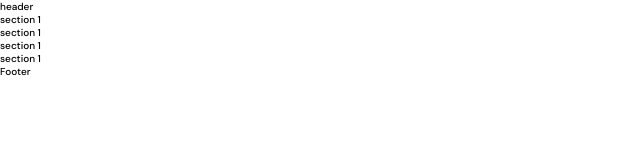
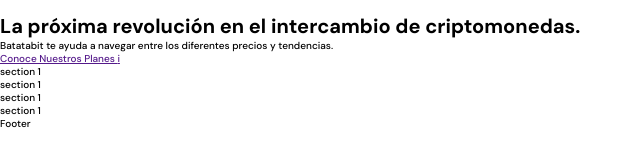
Before and after one commit to nescalan/mobileFirst, a plain HTML site: page index.html in a window 1280 px wide. Shown: the whole page, without its empty margins (0-643 px from the left). Drawn offline with Linux system fonts and the light colour scheme.

Commit message:
Maquetacion del Heder

```diff
--- a/index.html
+++ b/index.html
@@ -11,7 +11,14 @@
 </head>
 <body>
 <!--    ---------- HEADER ----------    -->
-    <header>header</header>
+    <header>
+        <img src="" alt="">
+        <div>
+            <h1>La próxima revolución en el intercambio de criptomonedas.</h1>
+            <p>Batatabit te ayuda a navegar entre los diferentes precios y tendencias.</p>
+            <a href="">Conoce Nuestros Planes <span>i</span> </a>
+        </div>
+    </header>
 
 <!--    ---------- MAIN ----------    -->
     <main>
```
